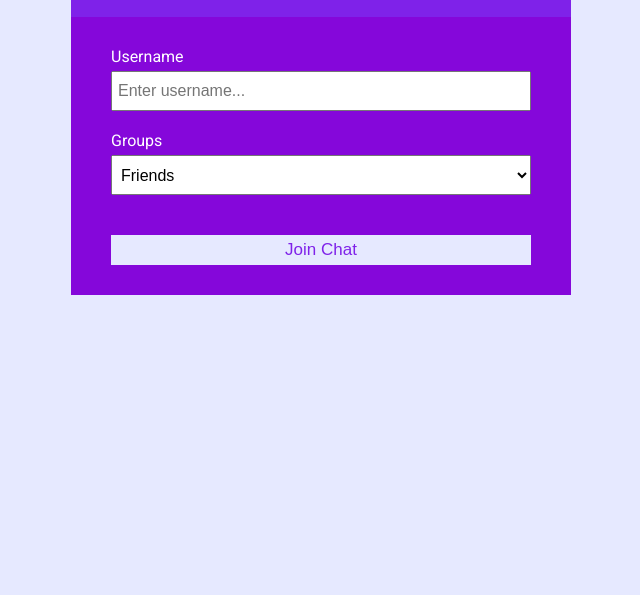
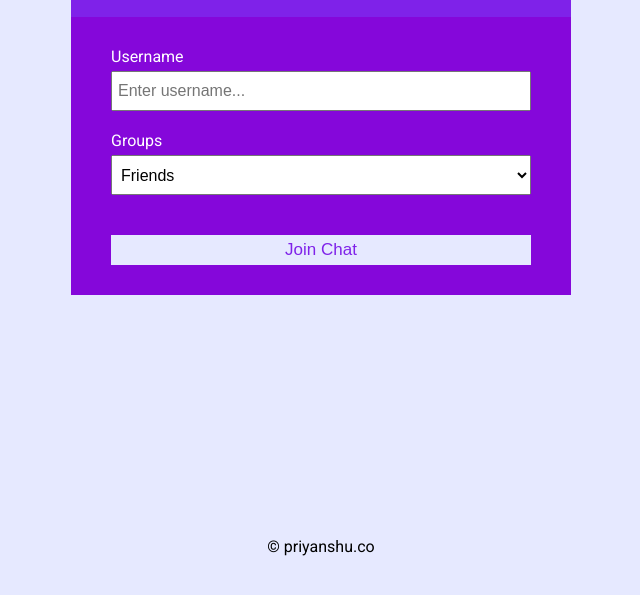
Before and after one commit to priyanshu2510/ChatX, a plain HTML site: page frontend/index.html in a window 1280 px wide. Shown: the part 141-736 px from the top of the page, without its empty margins (319-959 px from the left). Drawn offline with Linux system fonts and the light colour scheme.

Commit message:
minor changes

```diff
--- a/frontend/css/style.css
+++ b/frontend/css/style.css
@@ -129,7 +129,7 @@ a {
 /* Join Page */
 .join-container {
 	max-width: 500px;
-	margin: 80px auto;
+	margin: 80px auto -20px;
 	color: #fff;
 }
 
@@ -165,7 +165,16 @@ a {
 	height: 40px;
 	width: 100%;
 }
-
+.footer-copyright {
+	/* background-color: #f5efef; */
+	padding-top: -300px;
+	padding-bottom: -30px;
+	text-align: center;
+	color: black;
+  }
+  p{
+	margin: 242px 0px -50px;
+  }
 .join-main select {
 	font-size: 16px;
 	padding: 5px;
--- a/frontend/index.html
+++ b/frontend/index.html
@@ -44,6 +44,11 @@
 					<button type="submit" class="btn">Join Chat</button>
 				</form>
 			</main>
+			<footer>
+                <div class="footer-copyright">
+                    <p>©  priyanshu.co </p>
+                </div>
+            </footer>
 		</div>
 	</body>
 </html>
```
